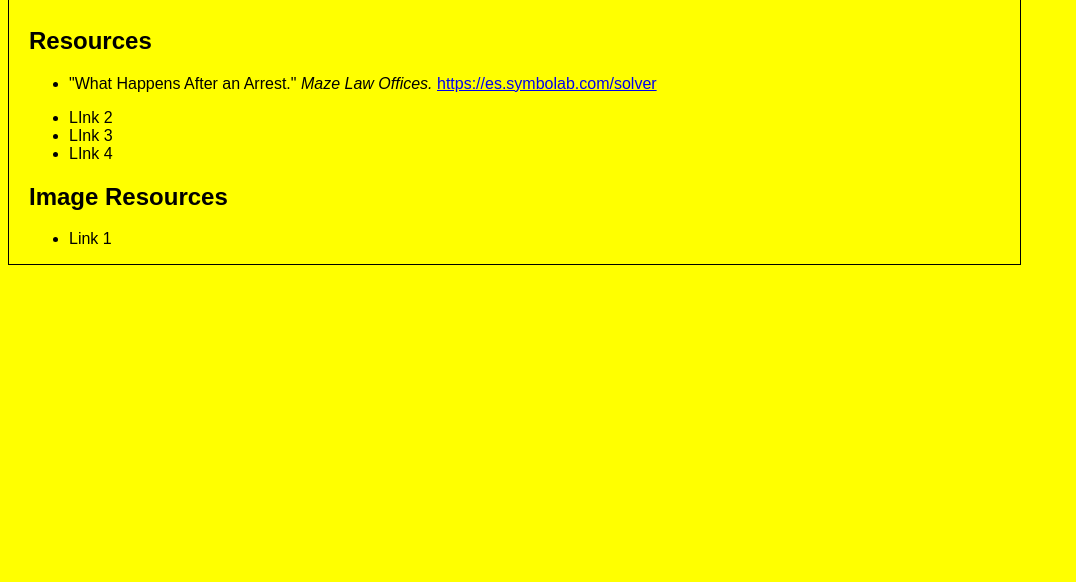
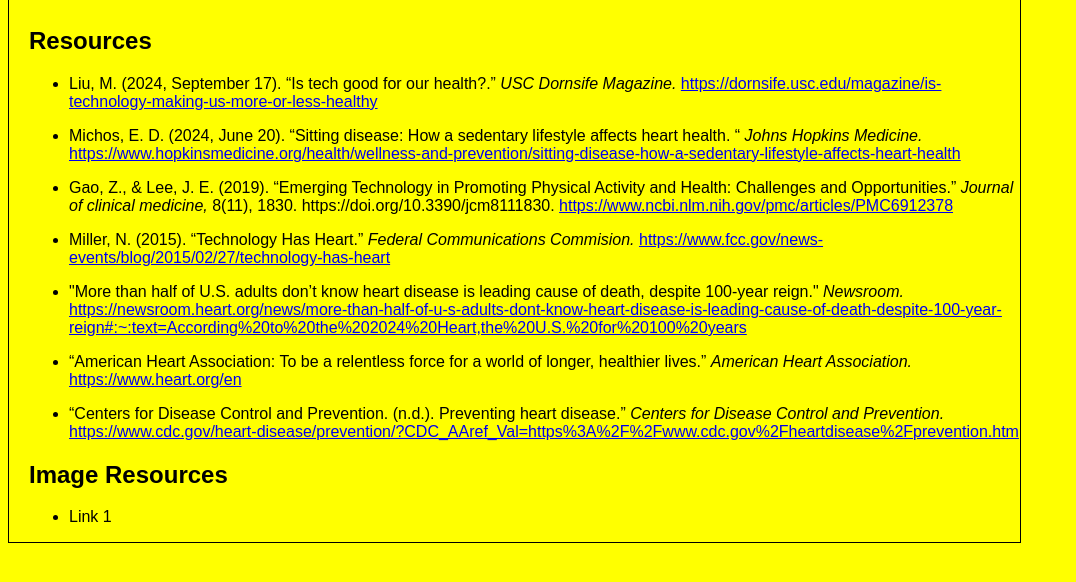
Before and after one commit to utol-pvcc/Civic-Project, a plain HTML site: page Sources.html in a window 1280 px wide. Shown: the part 128-710 px from the top of the page, without its empty margins (0-1076 px from the left). Drawn offline with Linux system fonts and the light colour scheme.

Commit message:
Sources.html

```diff
--- a/Sources.html
+++ b/Sources.html
@@ -46,18 +46,61 @@
 			<section id="content">
 				<article class="article">
 					<h2>Resources</h2>
-					<ul>
-						<li>
-							<p>"What Happens After an Arrest."
-								<i>Maze Law Offices.</i>
-								<a href="https://es.symbolab.com/solver">https://es.symbolab.com/solver</a>
-							</p>
+						<ul>
+							<li>
+								<p>
+									Liu, M. (2024, September 17). “Is tech good for our health?.”
+									<i> USC Dornsife Magazine. </i>
+									<a href="https://dornsife.usc.edu/magazine/is-technology-making-us-more-or-less-healthy/">https://dornsife.usc.edu/magazine/is-technology-making-us-more-or-less-healthy</a>
+								</p>
+							</li>
 
-						</li>
-						<li>LInk 2</li>
-						<li>LInk 3</li>
-						<li>LInk 4</li>
-					</ul>
+							<li>
+								<p>
+								   Michos, E. D. (2024, June 20). “Sitting disease: How a sedentary lifestyle affects heart health. “
+								   <i>Johns Hopkins Medicine. </i>
+								   <a href="https://www.hopkinsmedicine.org/health/wellness-and-prevention/sitting-disease-how-a-sedentary-lifestyle-affects-heart-health">https://www.hopkinsmedicine.org/health/wellness-and-prevention/sitting-disease-how-a-sedentary-lifestyle-affects-heart-health</a>
+								</p>
+							</li>
+
+							<li>
+								<p>
+								   Gao, Z., & Lee, J. E. (2019). “Emerging Technology in Promoting Physical Activity and Health: Challenges and Opportunities.”
+								   <i>Journal of clinical medicine,</i>
+								   8(11), 1830. https://doi.org/10.3390/jcm8111830.
+								  <a href="https://www.ncbi.nlm.nih.gov/pmc/articles/PMC6912378/">https://www.ncbi.nlm.nih.gov/pmc/articles/PMC6912378</a>
+								</p>
+							</li>
+							<li>
+								<p>
+								  Miller, N. (2015). “Technology Has Heart.”
+								  <i> Federal Communications Commision. </i>
+								  <a href="https://www.fcc.gov/news-events/blog/2015/02/27/technology-has-heart">https://www.fcc.gov/news-events/blog/2015/02/27/technology-has-heart</a>
+								</p>
+							</li>
+							<li>
+								<p>
+								  "More than half of U.S. adults don’t know heart disease is leading cause of death, despite 100-year reign."
+								  <i>Newsroom. </i>
+								  <a href="https://newsroom.heart.org/news/more-than-half-of-u-s-adults-dont-know-heart-disease-is-leading-cause-of-death-despite-100-year-reign#:~:text=According%20to%20the%202024%20Heart,the%20U.S.%20for%20100%20years">https://newsroom.heart.org/news/more-than-half-of-u-s-adults-dont-know-heart-disease-is-leading-cause-of-death-despite-100-year-reign#:~:text=According%20to%20the%202024%20Heart,the%20U.S.%20for%20100%20years</a>
+								</p>
+							</li>
+							<li>
+								<p>
+								  “American Heart Association: To be a relentless force for a world of longer, healthier lives.”
+								  <i>American Heart Association.</i>
+								  <a href="https://www.heart.org/en ">https://www.heart.org/en </a>
+								</p>
+							</li>
+							<li>
+								<p>
+								  “Centers for Disease Control and Prevention. (n.d.). Preventing heart disease.”
+								  <i>Centers for Disease Control and Prevention.</i>
+								  <a href="https://www.cdc.gov/heart-disease/prevention/?CDC_AAref_Val=https%3A%2F%2Fwww.cdc.gov%2Fheartdisease%2Fprevention.htm ">https://www.cdc.gov/heart-disease/prevention/?CDC_AAref_Val=https%3A%2F%2Fwww.cdc.gov%2Fheartdisease%2Fprevention.htm</a>
+								</p>
+							</li>
+						</ul>
+
 				</article>
 					<h2>Image Resources</h2>
 					<ul>
```
